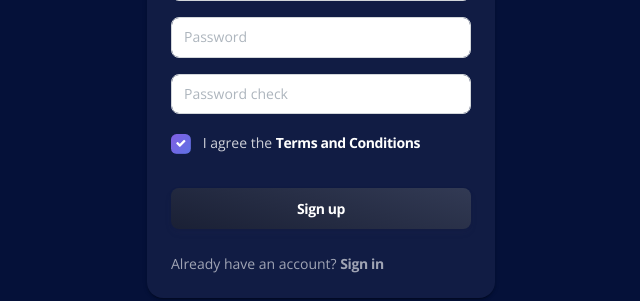
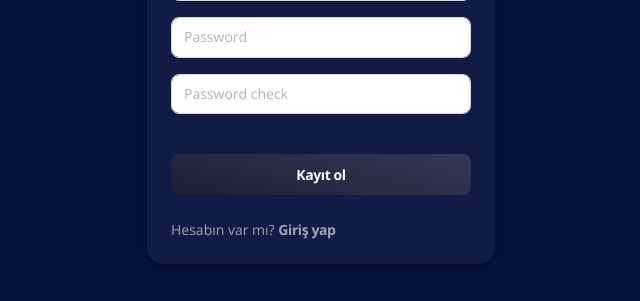
Before and after one commit to anilcelik0/elapsed_time, a Django app: page /signup in a window 1280 px wide. Shown: the part 499-800 px from the top of the page, without its empty margins (319-959 px from the left). Run offline with Django 4.2, Linux system fonts and the light colour scheme; some libraries are stand-ins or nearby versions.

Commit message:
update template

```diff
--- a/apps/authentication/views.py
+++ b/apps/authentication/views.py
@@ -7,6 +7,7 @@ from django.views.generic import FormView, TemplateView
 from .forms import SignUpForm, LoginForm, MyPasswordChangeForm, UserUpdateForm
 from django.contrib.auth.models import User
 from django.contrib.auth import authenticate, login, logout
+from django.contrib import messages
 
 # Create your views here.
 
@@ -46,7 +47,12 @@ class AuthSignupView(FormView):
 
     def form_valid(self, form):
         form.save()
+        messages.add_message(self.request, messages.SUCCESS, 'Kayıt başarı ile tamamlandı Giriş yapbilirsiniz')
         return super().form_valid(form)
+
+    def form_invalid(self, form):
+        messages.add_message(self.request, messages.WARNING, 'Bilgiler hatlı tekrar deneyin')
+        return super().form_invalid(form)
 
 class AuthSigninView(FormView):
     template_name = 'pages/sign-in.html'
--- a/templates/pages/sign-up.html
+++ b/templates/pages/sign-up.html
@@ -19,7 +19,14 @@
         <div class="col-xl-4 col-lg-5 col-md-7 mx-auto">
           <div class="card z-index-0">
             <div class="card-header text-center pt-4">
-              <h5>Register with</h5>
+              {% if messages %}
+              <ul class="messages">
+                  {% for message in messages %}
+                  <li{% if message.tags %} class="{{ message.tags }}"{% endif %}>{{ message }}</li>
+                  {% endfor %}
+              </ul>
+              {% endif %}
+              <h5>Kayıt ol</h5>
             </div>
             {% comment %} <div class="row px-xl-5 px-sm-4 px-3">
               <div class="col-3 ms-auto px-1">
@@ -80,16 +87,16 @@
                 <div class="mb-3">
                   {{form.password2}}
                 </div>
-                <div class="form-check form-check-info text-start">
+                {% comment %} <div class="form-check form-check-info text-start">
                   <input class="form-check-input" type="checkbox" value="" id="flexCheckDefault" checked>
                   <label class="form-check-label" for="flexCheckDefault">
                     I agree the <a href="javascript:;" class="text-dark font-weight-bolder">Terms and Conditions</a>
                   </label>
+                </div> {% endcomment %}
+                <div class="text-center">
+                  <button type="submit" class="btn bg-gradient-dark w-100 my-4 mb-2">Kayıt ol</button>
                 </div>
-                <div class="text-center">
-                  <button type="submit" class="btn bg-gradient-dark w-100 my-4 mb-2">Sign up</button>
-                </div>
-                <p class="text-sm mt-3 mb-0">Already have an account? <a href="{% url "login" %}" class="text-dark font-weight-bolder">Sign in</a></p>
+                <p class="text-sm mt-3 mb-0">Hesabın var mı? <a href="{% url "login" %}" class="text-dark font-weight-bolder">Giriş yap </a></p>
               </form>
             </div>
           </div>
```
Also changed, not shown: templates/pages/sign-in.html (+11 -5 lines).
